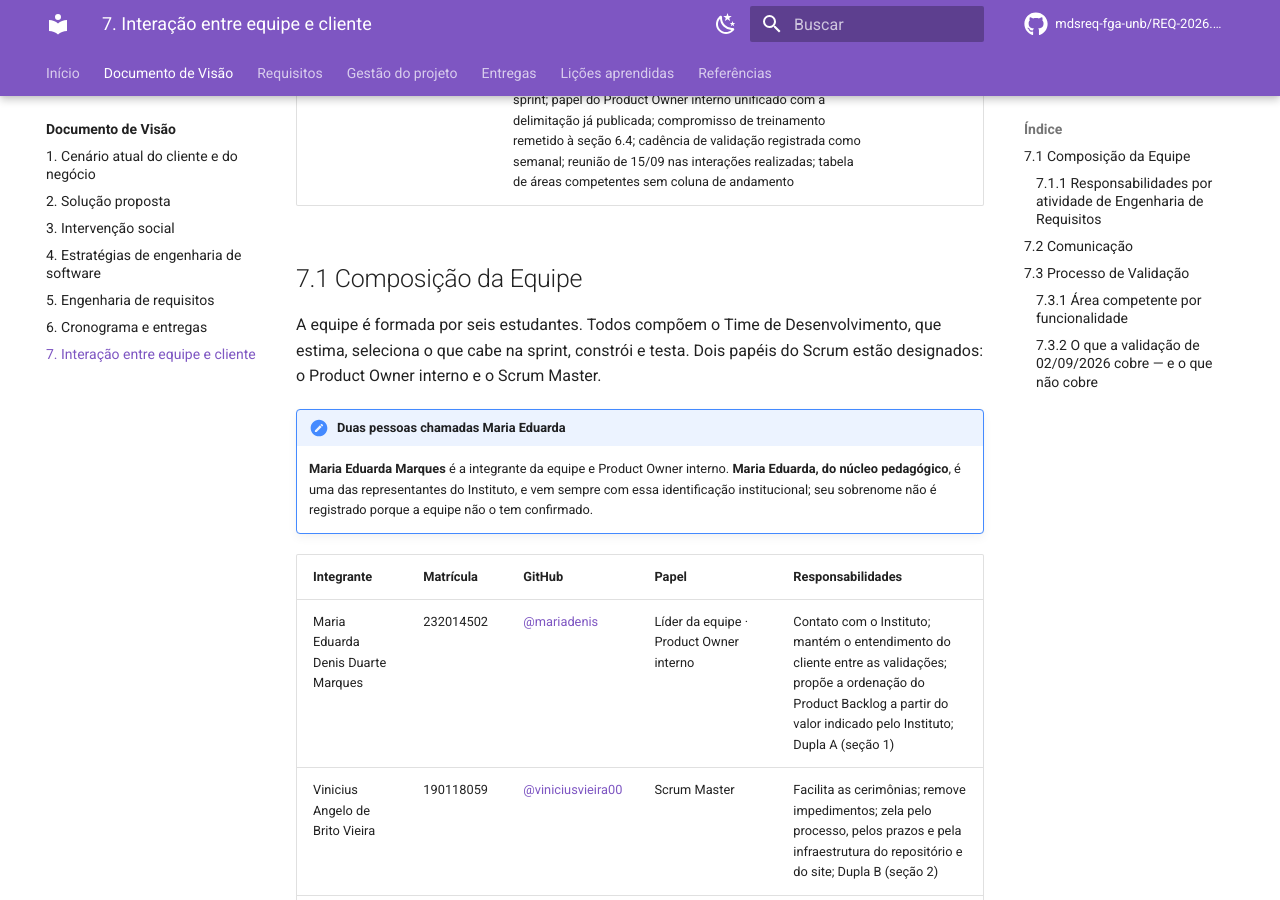
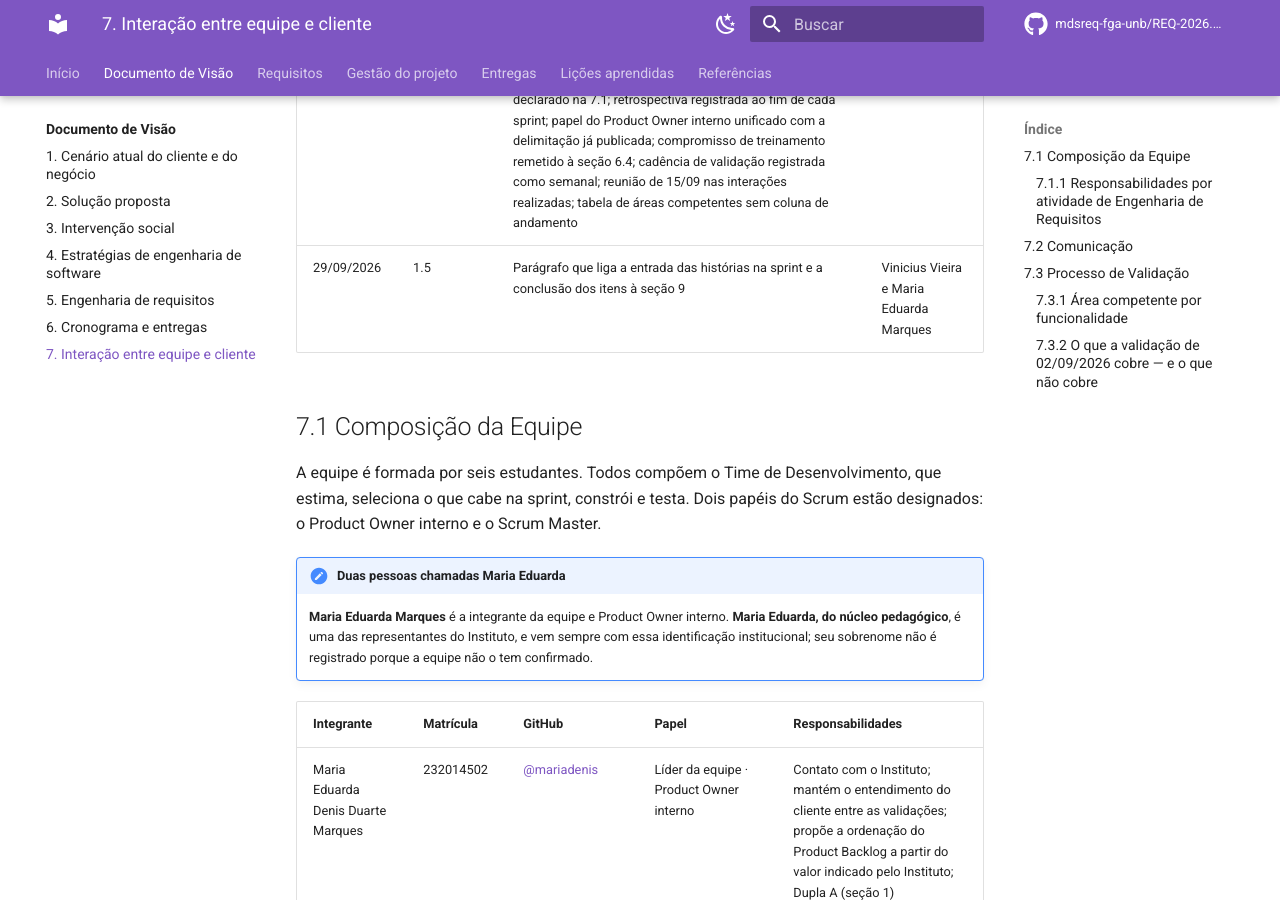
Before and after one commit to mdsreq-fga-unb/REQ-2026.2-T02-CyberSetor, an MkDocs documentation site: the page built from docs/visao/7-equipe-e-cliente.md, in a window 1280 px wide and 900 px high, scrolled down 562 px. Built offline with MkDocs 1.6.1 and Material for MkDocs 9.7.7, drawn with Linux system fonts in a browser that asks for light colours; comment, search, counter and statistics services are not loaded; some of the changed text lies outside the part shown.

Commit message:
docs(visao): liga o processo de validação à seção 9

```diff
--- a/docs/visao/7-equipe-e-cliente.md
+++ b/docs/visao/7-equipe-e-cliente.md
@@ -7,6 +7,7 @@
 | 14/09/2026 | 1.2 | Distinção entre as duas Maria Eduardas; alcance da avaliação do Product Owner interno; área competente por funcionalidade; cadência de validação e responsabilidades por atividade de Engenharia de Requisitos | Vinicius Vieira |
 | 15/09/2026 | 1.3 | Processo de validação reestruturado em torno das conversas com o Instituto; Definition of Ready e Definition of Done remetidas à seção 9; política de gravações e transcrições | Caio Martins |
 | 17/09/2026 | 1.4 | Papel do cliente na validação e na ordenação do backlog declarado na 7.1; retrospectiva registrada ao fim de cada sprint; papel do Product Owner interno unificado com a delimitação já publicada; compromisso de treinamento remetido à seção 6.4; cadência de validação registrada como semanal; reunião de 15/09 nas interações realizadas; tabela de áreas competentes sem coluna de andamento | Vinicius Vieira |
+| 29/09/2026 | 1.5 | Parágrafo que liga a entrada das histórias na sprint e a conclusão dos itens à seção 9 | Vinicius Vieira e Maria Eduarda Marques |
 
 ## 7.1 Composição da Equipe
 
@@ -89,6 +90,8 @@
 
 **Quando o Instituto não participar.** O Product Owner interno existe para que o trabalho não pare enquanto uma resposta do Instituto não chega: é a mitigação declarada em §7.1 para a ausência de cliente presente. Seu alcance é delimitado — a avaliação feita pelo Product Owner interno é **provisória**: mantém o trabalho em andamento, mas **não confirma regra de domínio nem substitui a validação do cliente**. Um item avaliado apenas por essa via permanece marcado como *pendente de validação externa* até ser confirmado pela área competente do Instituto. Quando a contingência assíncrona for usada — envio do material com prazo de resposta —, é o **registro escrito da resposta** que converte a avaliação provisória em validação.
 
+A entrada de cada história de usuário em uma sprint e a conclusão de cada item seguem a Definition of Ready e a Definition of Done da [seção 9](../requisitos/9-dor-dod.md).
+
 ### 7.3.1 Área competente por funcionalidade
 
 O núcleo pedagógico **não é a única fonte de validação**. Cada conjunto de funcionalidades é validado por quem o utiliza ou responde por ele:
```
